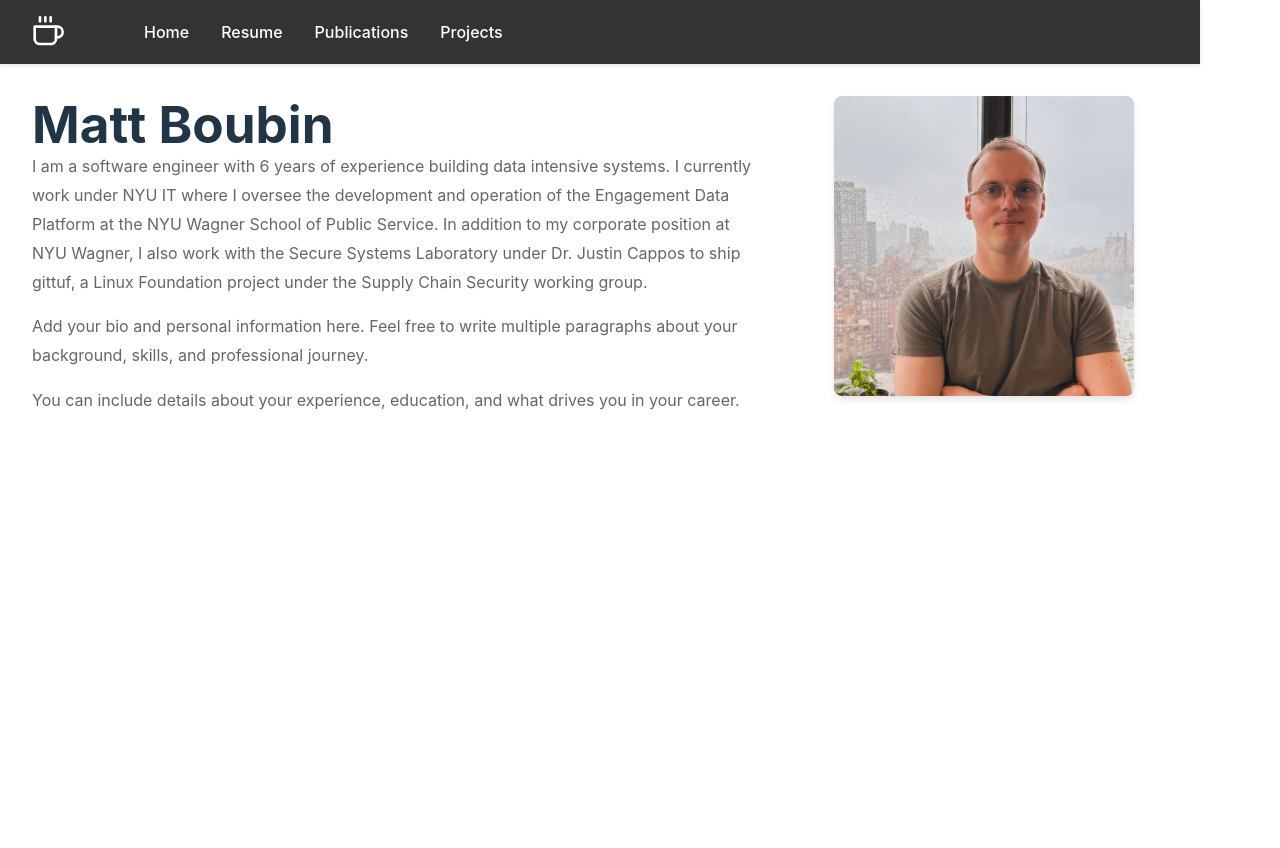
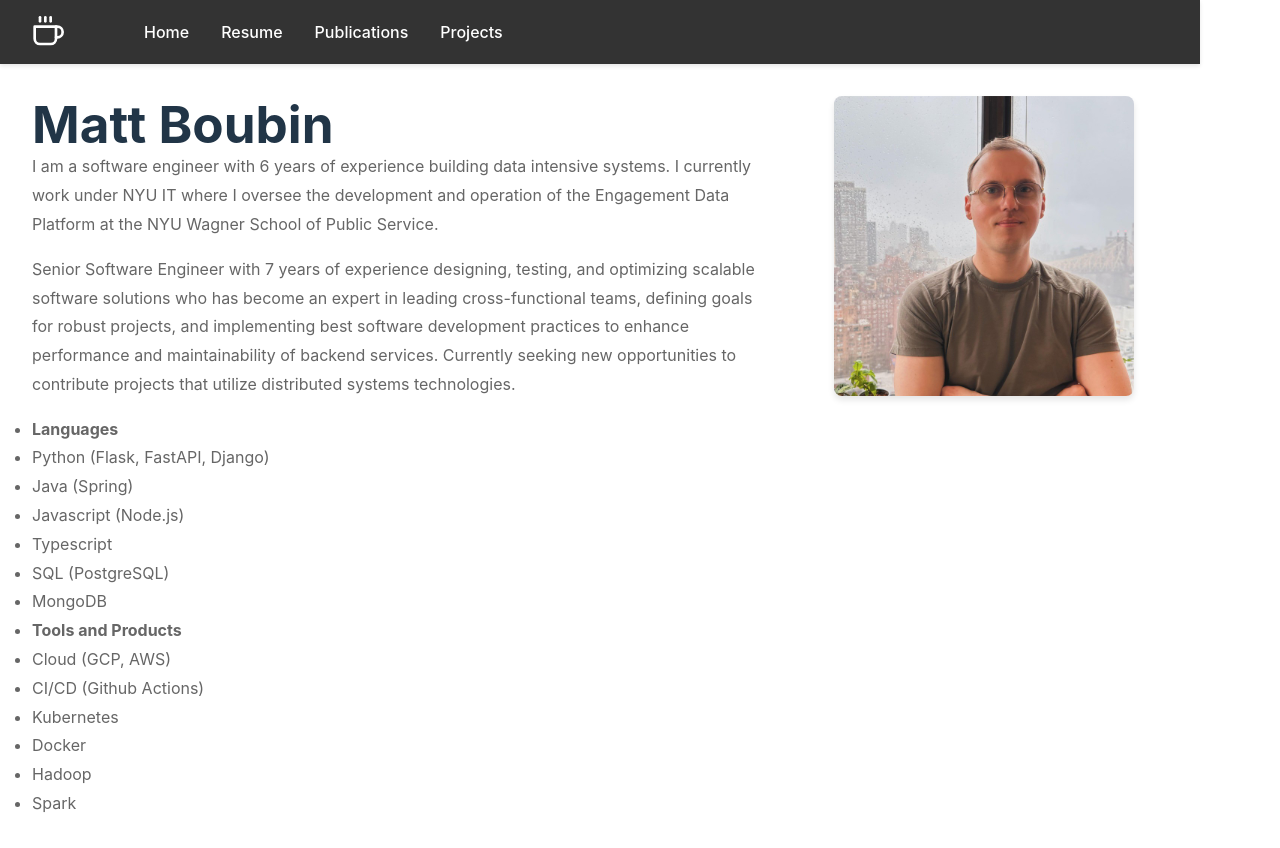
Before and after one commit to boubinmj/boubinmj.github.io, a React (Vite) app: page / in a window 1280 px wide. Built offline with nearby package versions, Linux system fonts and the light colour scheme.

Commit message:
updated home page

```diff
--- a/src/pages/Home.tsx
+++ b/src/pages/Home.tsx
@@ -8,16 +8,27 @@ export default function Home() {
             <p>
               I am a software engineer with 6 years of experience building data intensive systems.
               I currently work under NYU IT where I oversee the development and operation of the Engagement Data Platform at the NYU Wagner School of Public Service.
-              In addition to my corporate position at NYU Wagner, I also work with the Secure Systems Laboratory under Dr. Justin Cappos to ship gittuf, a Linux Foundation project under the Supply Chain Security working group.
             </p>
             <p>
-              Add your bio and personal information here. Feel free to write multiple
-              paragraphs about your background, skills, and professional journey.
+              Senior Software Engineer with 7 years of experience designing, testing, and optimizing scalable software solutions who has become an expert in leading cross-functional teams, defining goals for robust projects, and implementing best software development practices to enhance performance and maintainability of backend services.
+              Currently seeking new opportunities to contribute projects that utilize distributed systems technologies.
             </p>
-            <p>
-              You can include details about your experience, education, and what
-              drives you in your career.
-            </p>
+            <ul>
+              <li><b>Languages</b></li>
+              <li>Python (Flask, FastAPI, Django)</li>
+              <li>Java (Spring)</li>
+              <li>Javascript (Node.js)</li>
+              <li>Typescript</li>
+              <li>SQL (PostgreSQL)</li>
+              <li>MongoDB</li>
+              <li><b>Tools and Products</b></li>
+              <li>Cloud (GCP, AWS)</li>
+              <li>CI/CD (Github Actions)</li>
+              <li>Kubernetes</li>
+              <li>Docker</li>
+              <li>Hadoop</li>
+              <li>Spark</li>
+            </ul>
           </div>
         </div>
         <div className="home-headshot">
```
